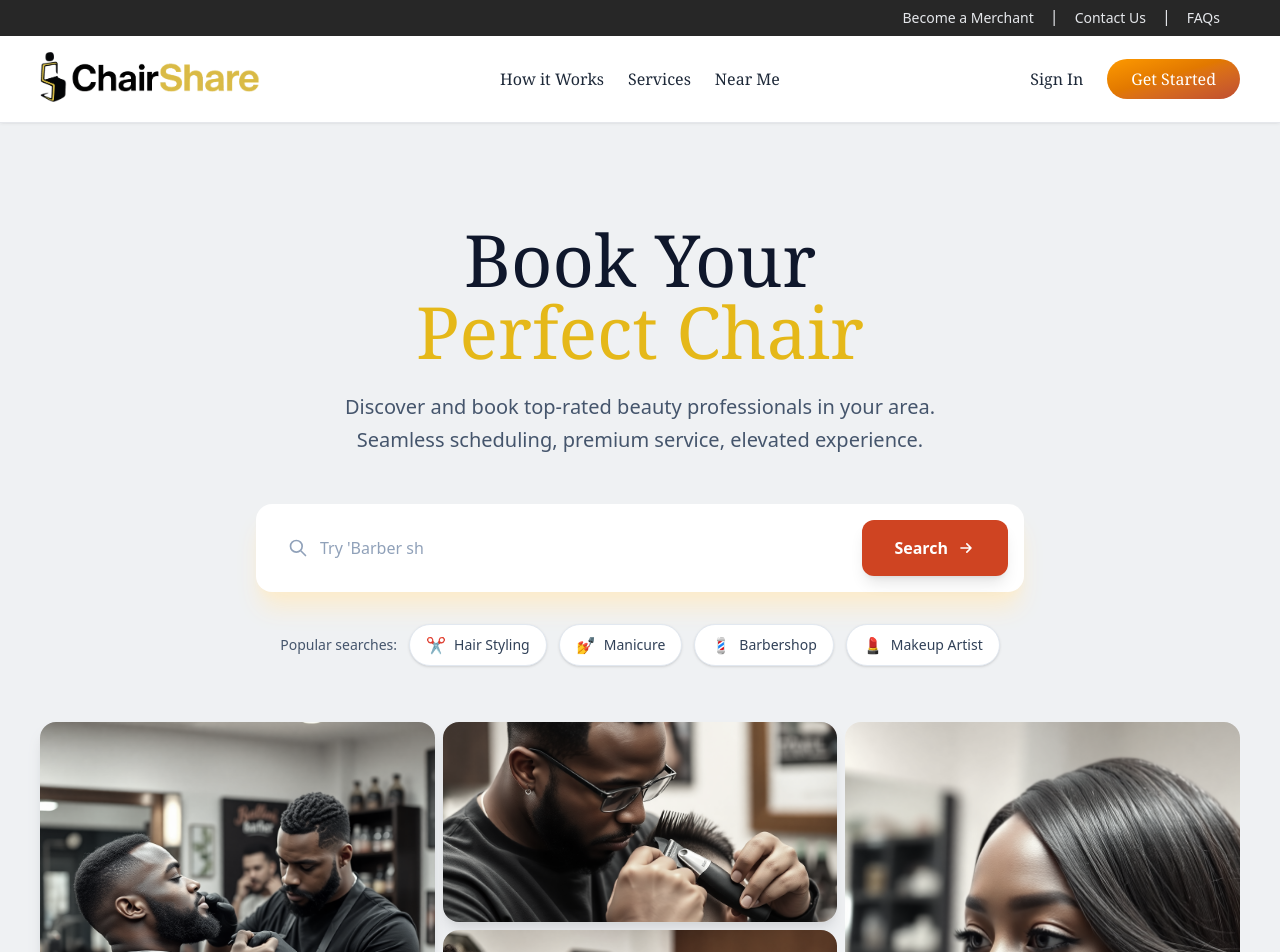
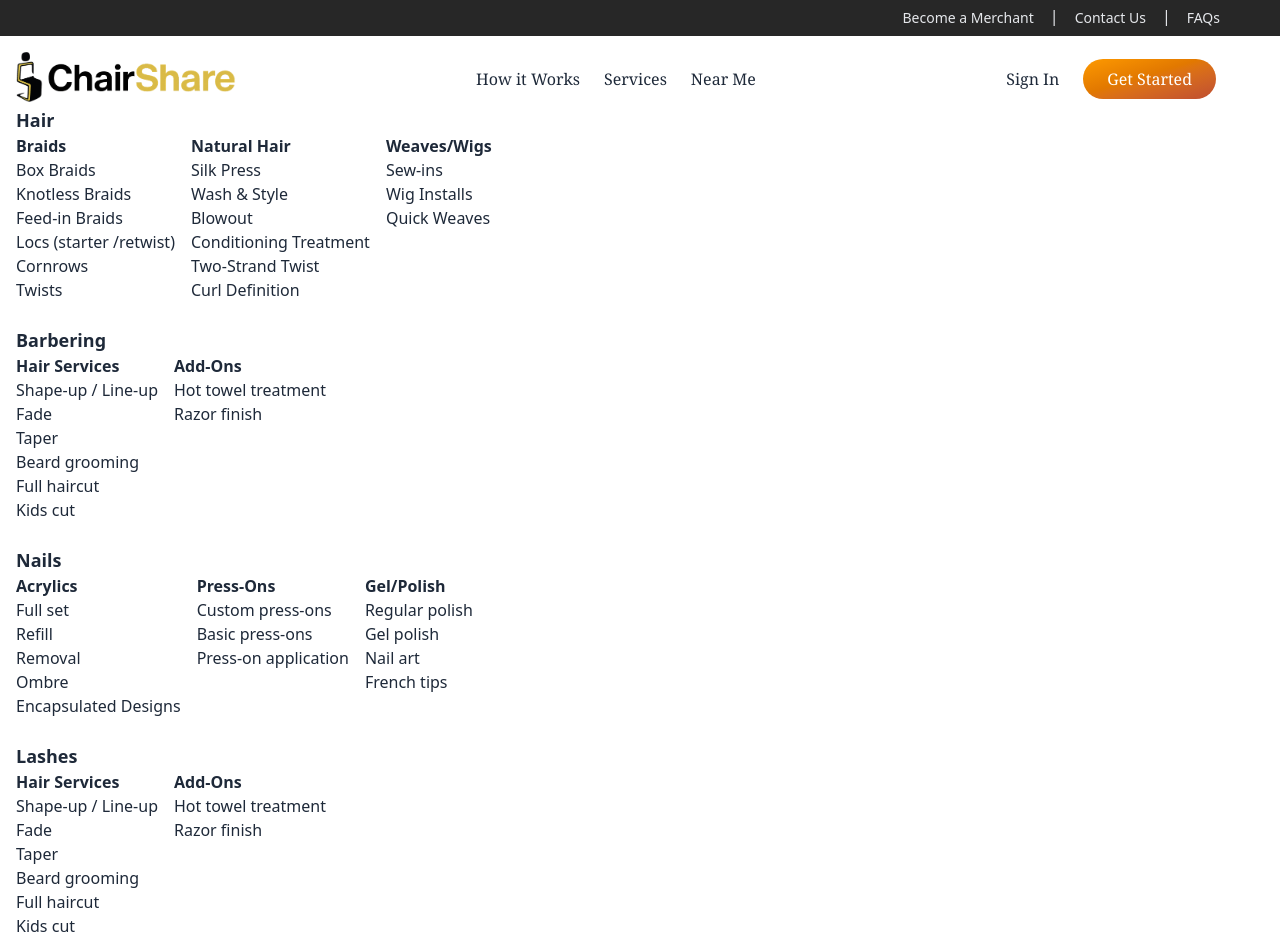
Before and after one commit to KayviaHarriott/chair-share, a React (Vite) app: page / in a window 1280 px wide. Shown: the top 952 px of the page. Built offline with nearby package versions, Linux system fonts and the light colour scheme.

Commit message:
Added the links/options for the dropdown menu

```diff
--- a/src/navigation/NavBar.tsx
+++ b/src/navigation/NavBar.tsx
@@ -15,7 +15,7 @@ export const NavBar = () => {
           {/* <KeyboardArrowRight/>  */}
         </div>
       </div>
-      <nav className="shadow-sm/5 bg-white border-b border-gray-200 flex justify-center py-4  px-4 text-gray-800 ">
+      <nav className="shadow-sm/5 bg-white border-b border-gray-200 flex flex-col justify-center py-4  px-4 text-gray-800 ">
         <div className="max-w-[1200px] w-full ">
           <div className="w-full flex justify-between items-center">
             <div className="w-1/3 flex items-center gap-2 mb-1">
@@ -39,6 +39,154 @@ export const NavBar = () => {
             </div>
           </div>
         </div>
+
+        <div className="flex flex-col gap-6">
+          <a>
+            <p className="font-bold text-lg">Hair</p>
+
+            <div className="flex gap-4">
+              <div>
+                <b>Braids</b>
+                <ul>
+                  <li>Box Braids</li>
+                  <li>Knotless Braids</li>
+                  <li>Feed-in Braids</li>
+                  <li>Locs (starter /retwist)</li>
+                  <li>Cornrows</li>
+                  <li>Twists</li>
+                </ul>
+              </div>
+
+              <div>
+                <b>Natural Hair</b>
+                <ul>
+                  <li>Silk Press</li>
+                  <li>Wash & Style</li>
+                  <li>Blowout</li>
+                  <li>Conditioning Treatment</li>
+                  <li>Two-Strand Twist</li>
+                  <li>Curl Definition</li>
+                </ul>
+              </div>
+              <div>
+                <b>Weaves/Wigs</b>
+                <ul>
+                  <li>Sew-ins</li>
+                  <li>Wig Installs</li>
+                  <li>Quick Weaves</li>
+                </ul>
+              </div>
+            </div>
+          </a>
+
+          <a>
+            <p className="font-bold text-lg">Barbering</p>
+            <div className="flex gap-4">
+              <div>
+                <b>Hair Services</b>
+                <ul>
+                  <li>Shape-up / Line-up</li>
+                  <li>Fade</li>
+                  <li>Taper</li>
+                  <li>Beard grooming</li>
+                  <li>Full haircut</li>
+                  <li>Kids cut</li>
+                </ul>
+              </div>
+
+              <div>
+                <b>Add-Ons</b>
+                <ul>
+                  <li>Hot towel treatment</li>
+                  <li>Razor finish</li>
+                </ul>
+              </div>
+            </div>
+          </a>
+
+          <a>
+            <p className="font-bold text-lg">Nails</p>
+            <div className="flex gap-4">
+              <div>
+                <b>Acrylics</b>
+                <ul>
+                  <li>Full set</li>
+                  <li>Refill</li>
+                  <li>Removal</li>
+                  <li>Ombre</li>
+                  <li>Encapsulated Designs</li>
+                </ul>
+              </div>
+
+              <div>
+                <b>Press-Ons</b>
+                <ul>
+                  <li>Custom press-ons</li>
+                  <li>Basic press-ons</li>
+                  <li>Press-on application</li>
+                </ul>
+              </div>
+
+              <div>
+                <b>Gel/Polish</b>
+                <ul>
+                  <li>Regular polish</li>
+                  <li>Gel polish</li>
+                  <li>Nail art</li>
+                  <li>French tips</li>
+                </ul>
+              </div>
+            </div>
+          </a>
+          <a>
+            <p className="font-bold text-lg">Lashes</p>
+            <div className="flex gap-4">
+              <div>
+                <b>Hair Services</b>
+                <ul>
+                  <li>Shape-up / Line-up</li>
+                  <li>Fade</li>
+                  <li>Taper</li>
+                  <li>Beard grooming</li>
+                  <li>Full haircut</li>
+                  <li>Kids cut</li>
+                </ul>
+              </div>
+
+              <div>
+                <b>Add-Ons</b>
+                <ul>
+                  <li>Hot towel treatment</li>
+                  <li>Razor finish</li>
+                </ul>
+              </div>
+            </div>
+          </a>
+         <a>
+            <p className="font-bold text-lg">Makeup</p>
+            <div className="flex gap-4">
+              <div>
+                <b>Hair Services</b>
+                <ul>
+                  <li>Shape-up / Line-up</li>
+                  <li>Fade</li>
+                  <li>Taper</li>
+                  <li>Beard grooming</li>
+                  <li>Full haircut</li>
+                  <li>Kids cut</li>
+                </ul>
+              </div>
+
+              <div>
+                <b>Add-Ons</b>
+                <ul>
+                  <li>Hot towel treatment</li>
+                  <li>Razor finish</li>
+                </ul>
+              </div>
+            </div>
+          </a>
+        </div>
       </nav>
     </div>
   );
--- a/src/pages/HomePage.tsx
+++ b/src/pages/HomePage.tsx
@@ -66,7 +66,7 @@ export const Home = () => {
         backgroundColor=""
         content={
           <>
-            <div className="max-w-4xl mx-auto text-center pt-25 ">
+            <div className="max-w-4xl mx-auto text-center pt-10 ">
               {/* Heading */}
               <h1 className="text-5xl sm:text-6xl lg:text-7xl font-serif mb-6">
                 <span className="text-slate-900">Book Your</span>
@@ -107,21 +107,8 @@ export const Home = () => {
                       className="w-full pl-12 pr-4 py-4 text-slate-700 placeholder-slate-400 rounded-xl focus:outline-none focus:ring-2 focus:ring-amber-500 focus:bg-white transition-all"
                     />
                   </div>
-                  <button className="w-full sm:w-auto px-8 py-4 bg-[#CF4422] hover:bg-amber-600 text-white font-semibold rounded-xl shadow-lg hover:shadow-xl transition-all duration-200 flex items-center justify-center gap-2">
+                  <button className="w-full font-serif sm:w-auto px-8 py-4 bg-[#d7a524] hover:bg-amber-600 text-white  rounded-xl shadow-lg hover:shadow-xl transition-all duration-200 flex items-center justify-center gap-2">
                     Search
-                    <svg
-                      className="w-5 h-5"
-                      fill="none"
-                      stroke="currentColor"
-                      viewBox="0 0 24 24"
-                    >
-                      <path
-                        strokeLinecap="round"
-                        strokeLinejoin="round"
-                        strokeWidth={2}
-                        d="M13 7l5 5m0 0l-5 5m5-5H6"
-                      />
-                    </svg>
                   </button>
                 </div>
               </div>
```
Also changed, not shown: 1 other file (tests, documents, lock files or other folders).
